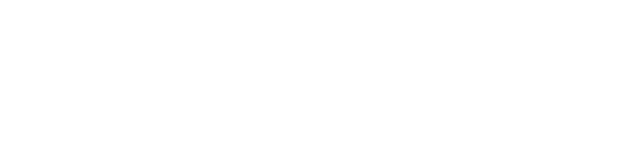
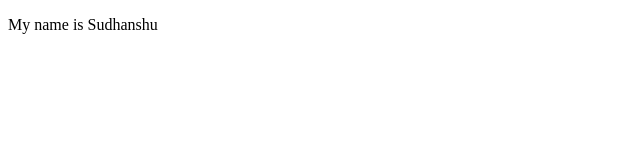
Before and after one commit to raghurambachu/project-dummy, a plain HTML site: page index.html in a window 1280 px wide. Shown: the whole page, without its empty margins (0-640 px from the left). Drawn offline with Linux system fonts and the light colour scheme.

Commit message:
Updated index

```diff
--- a/index.html
+++ b/index.html
@@ -6,6 +6,6 @@
     <title>Project Dummy</title>
 </head>
 <body>
-
+    <p>My name is Sudhanshu</p>
 </body>
 </html>
```
